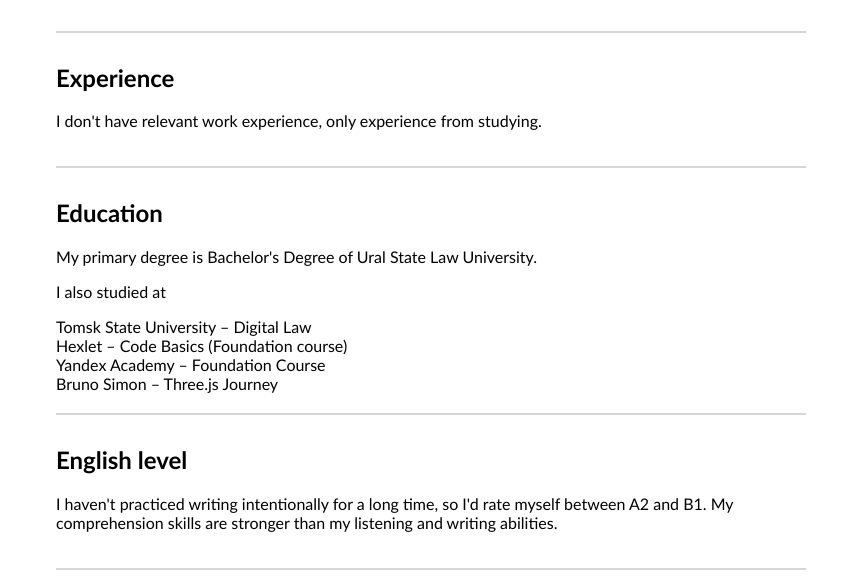
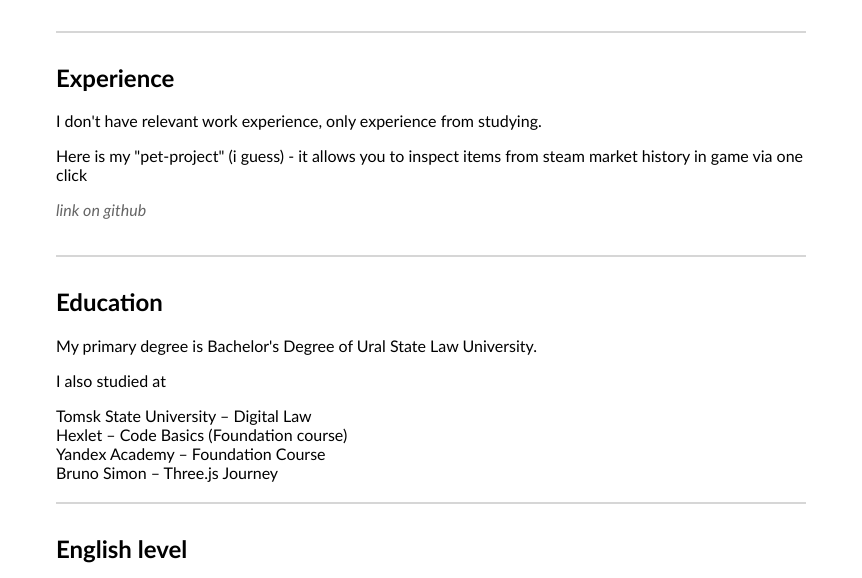
Before and after one commit to shoblinsky/rsschool-cv, a plain HTML site: page index.html in a window 1280 px wide. Shown: the part 5684-6262 px from the top of the page, without its empty margins (209-1071 px from the left). Drawn offline with Linux system fonts and the light colour scheme.

Commit message:
fix: add missed link

```diff
--- a/index.html
+++ b/index.html
@@ -360,6 +360,9 @@
         <section class="experience" id="experience">
             <h2>Experience</h2>
             <p>I don't have relevant work experience, only experience from studying.</p>
+            <p>Here is my "pet-project" (i guess) - it allows you to
+                inspect items from steam market history in game via one click</p>
+            <p><a href="https://github.com/shoblinsky/steam-community-market-history-inspector">link on github</a></p>
         </section>
         <section class="education" id="education">
             <h2>Education</h2>
```
